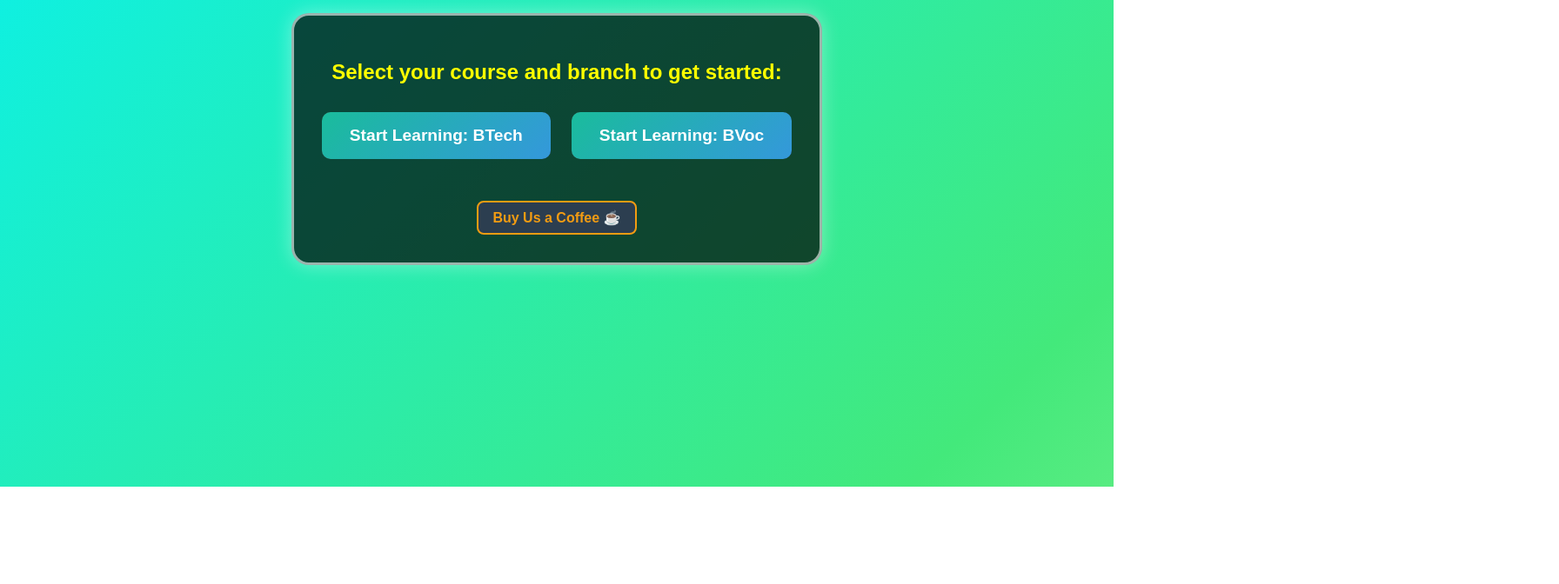
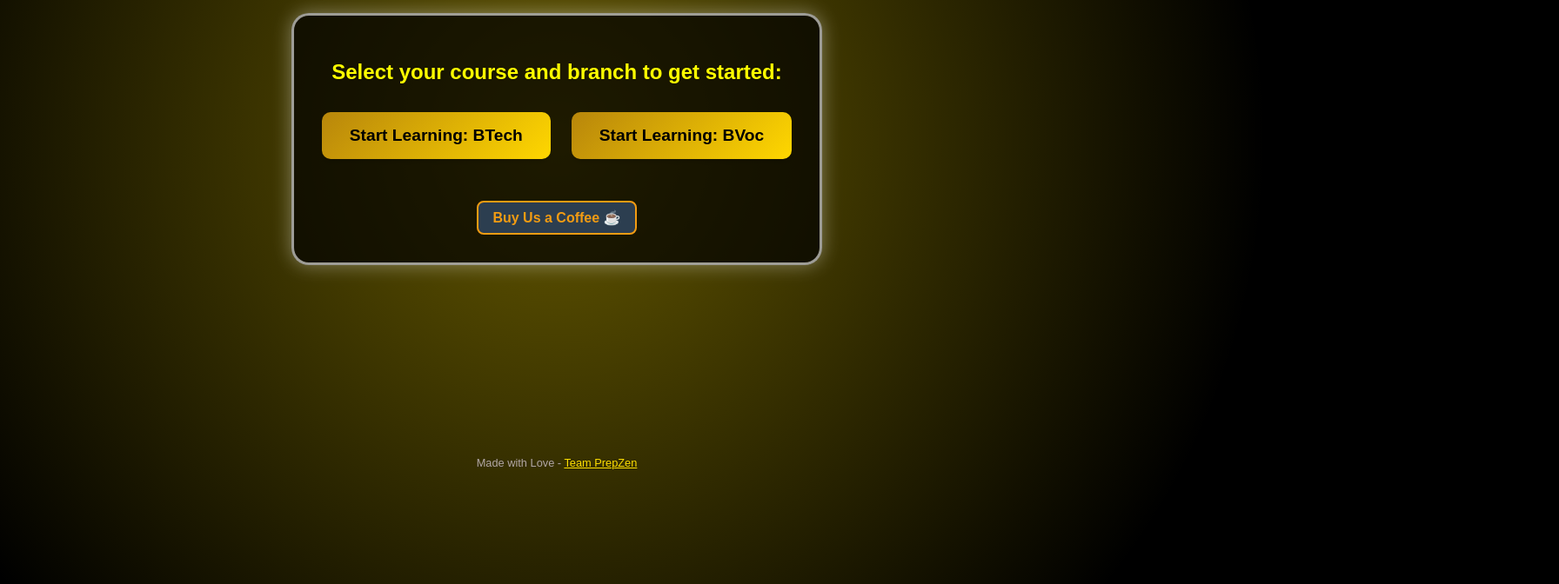
Before and after one commit to Shashwatology/Prepzen, a plain HTML site: page courses.html in a window 1280 px wide. Shown: the part 240-912 px from the top of the page at 87% size, 1792 px wide, since content can reach past the window. Before the commit the page ends 800 px from the top, so only its background shows below. Drawn offline with Linux system fonts and the light colour scheme.

Commit message:
Background effect, transition, and theme changes as well as footer added into the web page.

```diff
--- a/courses.css
+++ b/courses.css
@@ -1,29 +1,45 @@
-/* Full-screen animated gradient background */
+/* Full-screen black background with golden radial glow */
 body {
     margin: 0;
     padding: 0;
     font-family: 'Arial', sans-serif;
+    height: 100vh;
     display: flex;
     justify-content: center;
     align-items: center;
-    height: 100vh;
-    background: linear-gradient(135deg, #4facfe, #00f2fe, #43e97b, #f8ffae);
-    background-size: 300% 300%;
-    animation: gradient-animation 8s ease infinite;
-    color: white;
+    background-color: black;
+    overflow: hidden;
+    position: relative;
+    color: white; /* Ensure content is visible */
 }
 
-@keyframes gradient-animation {
+/* Adding a golden radial gradient with animation */
+body:before {
+    content: "";
+    position: absolute;
+    top: 50%;
+    left: 50%;
+    width: 150%;
+    height: 150%;
+    background: radial-gradient(circle, rgba(255, 223, 0, 0.4), transparent 60%);
+    transform: translate(-50%, -50%) scale(1);
+    animation: golden-glow 5s infinite alternate ease-in-out;
+    pointer-events: none; /* Makes sure it's non-interactive */
+    z-index: -1;
+}
+
+/* Animation for the glow effect */
+@keyframes golden-glow {
     0% {
-        background-position: 0% 50%;
-    }
-    50% {
-        background-position: 100% 50%;
+        transform: translate(-50%, -50%) scale(1);
+        opacity: 0.7;
     }
     100% {
-        background-position: 0% 50%;
+        transform: translate(-50%, -50%) scale(1.2);
+        opacity: 1;
     }
 }
+
 
 /* Centered section with glowing borders */
 .section-wrapper {
@@ -56,7 +72,39 @@ body {
     margin: 2rem 0;
 }
 
+/* Button styling */
 button {
+    position: relative;
+    padding: 1rem 2rem;
+    font-size: 1.2rem;
+    font-weight: bold;
+    color: black;
+    background: linear-gradient(135deg, #b8860b, #ffd700); /* Default gold gradient */
+    border: none;
+    border-radius: 10px;
+    cursor: pointer;
+    /* transition: all 0.4s ease-in-out; */
+    transition: transform 0.3s ease-in-out, box-shadow 0.3s ease-in-out;
+    overflow: hidden;
+    box-shadow: 0 4px 6px rgba(0, 0, 0, 0.1); /* Subtle shadow */
+}
+
+/* Hover effect */
+button:hover {
+    background: linear-gradient(135deg, #ffd700, #ffcc00, #f5deb3); /* Enhanced gold glow */
+    color: black; /* Change text color for contrast */
+    box-shadow: 0 8px 15px rgba(255, 215, 0, 0.6), 0 4px 10px rgba(0, 0, 0, 0.2); /* Bright glowing shadow */
+    transform: translateY(-3px); /* Lift the button slightly */
+}
+
+/* Optional Active/Pressed State */
+button:active {
+    transform: translateY(2px); /* Simulates button press */
+    box-shadow: 0 4px 10px rgba(255, 215, 0, 0.4), 0 2px 5px rgba(0, 0, 0, 0.2);
+}
+
+
+/* button {
     position: relative;
     padding: 1rem 2rem;
     font-size: 1.2rem;
@@ -82,14 +130,14 @@ button:before {
     left: -100%;
     width: 200%;
     height: 100%;
-    background: linear-gradient(to right, #ff9a9e, #fad0c4, #fbc2eb, #a18cd1);
+    background: linear-gradient(to right, Gold, #fad0c4, #fbc2eb, #a18cd1);
     z-index: -1;
     transition: left 0.4s ease-in-out;
 }
 
 button:hover:before {
     left: 0;
-}
+} */
 
 /* Buy Coffee button */
 .buy-coffee {
--- a/courses.html
+++ b/courses.html
@@ -7,16 +7,29 @@
     <link rel="stylesheet" href="courses.css">
 </head>
     <body>
+
+    <!-- Section Wrapper For PrepZen -->
         <div class="section-wrapper">
 
             <h2 style="color: Yellow;">Select your course and branch to get started:</h2>
             <div class="buttons">
-                <button onclick="redirectTo('btech.html')">Start Learning: BTech</button>
-                <button onclick="redirectTo('bvoc.html')">Start Learning: BVoc</button>
+                <button onclick="redirectTo('btech.html')">Start Learning: BTech</button>  <!--Redirecert to BTech Courses-->
+                <button onclick="redirectTo('bvoc.html')">Start Learning: BVoc</button>  <!--Redirecert to BVoc Courses-->
             </div>
             <a class="buy-coffee" href="https://www.buymeacoffee.com/YourProfile" target="_blank">Buy Us a Coffee ☕</a>
 
         </div>
+
+ <!-- footer Team PrepZen -->
+    <footer
+        style="
+        position: absolute;
+        bottom: 20px;
+        color: #b1a6a6;
+        font-size: 0.8rem;
+        ">
+        Made with Love -  <a href="contact.html" style="color: #ffdf00;"> Team PrepZen</a>
+    </footer>
 
         <script>
             function redirectTo(url) {
```
Also changed, not shown: contact.html (+5 -9 lines), contributor.html (+11 -0 lines).
